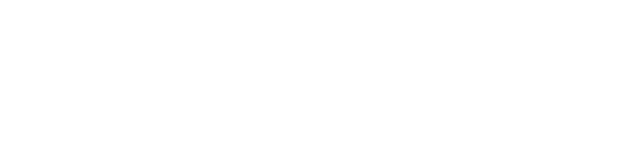
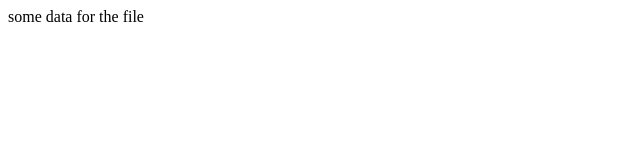
Before and after one commit to Jorge-Cano/bashcommands, a plain HTML site: page index.html in a window 1280 px wide. Shown: the whole page, without its empty margins (0-640 px from the left). Drawn offline with Linux system fonts and the light colour scheme.

Commit message:
echo, new data into index file

```diff
--- a/index.html
+++ b/index.html
@@ -8,3 +8,4 @@
 
   </body>
 </html>
+some data for the file
```
